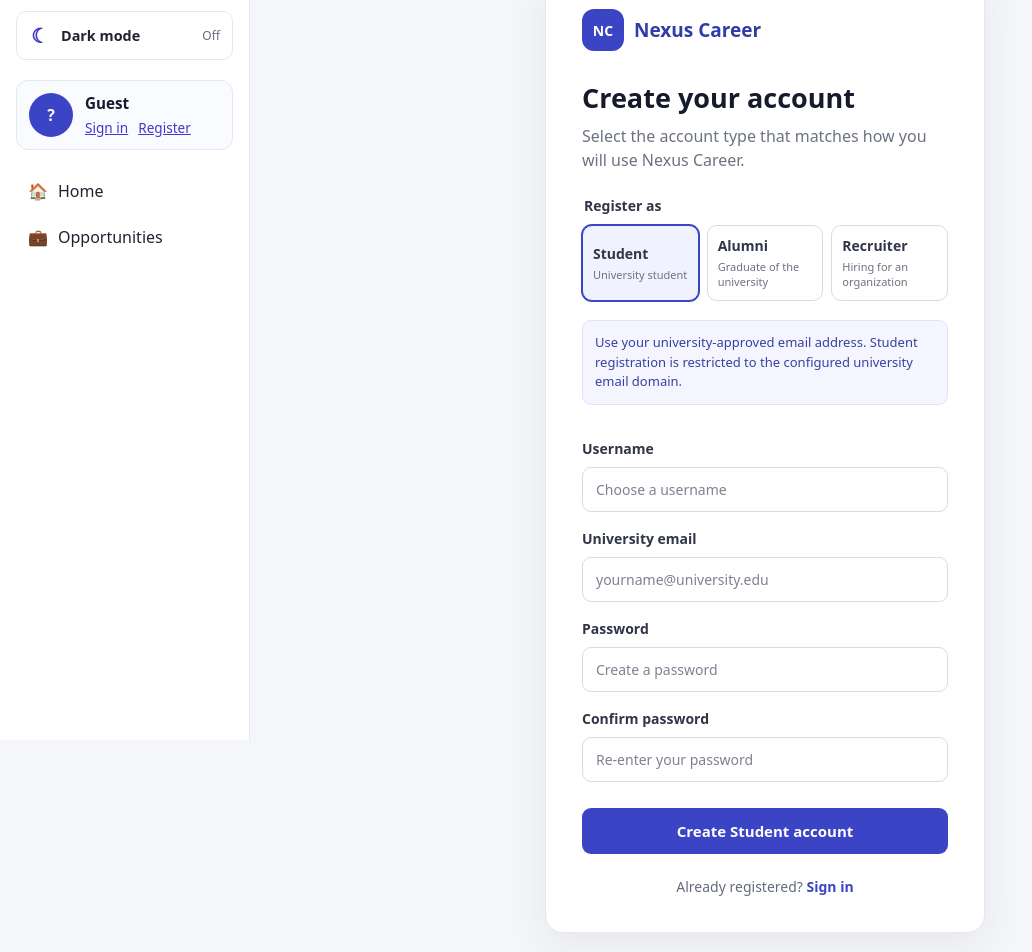
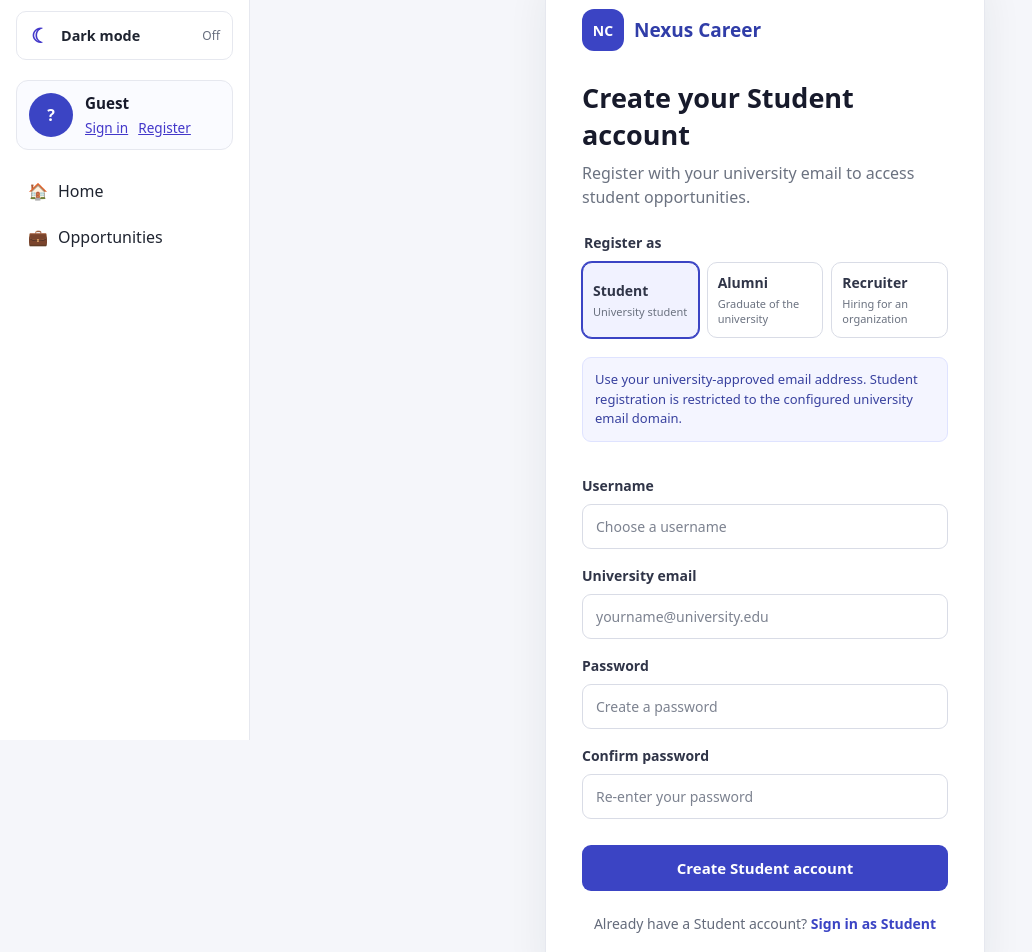
Before and after one commit to Deepak392/nexus-career, a React (Vite) app in the folder frontend/: page /register in a window 1280 px wide. Shown: the part 60-1012 px from the top of the page, without its empty margins (0-1032 px from the left). Built offline with nearby package versions, Linux system fonts and the light colour scheme; no server answers.

Commit message:
feat(auth): personalize registration for each account role

```diff
--- a/frontend/src/pages/RegisterPage.tsx
+++ b/frontend/src/pages/RegisterPage.tsx
@@ -49,6 +49,14 @@ export default function RegisterPage() {
   const [error, setError] = useState("");
   const [success, setSuccess] = useState("");
   const [loading, setLoading] = useState(false);
+
+  const selectedAccountType = accountTypes.find((item) => item.role === selectedRole);
+
+  const registrationSubtitle = selectedRole === "STUDENT"
+    ? "Register with your university email to access student opportunities."
+    : selectedRole === "ALUMNI"
+      ? "Create your alumni account with your academic details."
+      : "Create a recruiter account to manage your organization’s opportunities.";
 
   const emailLabel = selectedRole === "STUDENT"
     ? "University email"
@@ -112,10 +120,8 @@ export default function RegisterPage() {
           <span>Nexus Career</span>
         </div>
 
-        <h1>Create your account</h1>
-        <p className="auth-subtitle">
-          Select the account type that matches how you will use Nexus Career.
-        </p>
+        <h1>Create your {selectedAccountType?.label ?? "Student"} account</h1>
+        <p className="auth-subtitle">{registrationSubtitle}</p>
 
         {success ? (
           <>
@@ -285,8 +291,8 @@ export default function RegisterPage() {
         )}
 
         <p className="auth-footer">
-          Already registered?{" "}
-          <Link to="/login">Sign in</Link>
+          Already have a {selectedAccountType?.label ?? "Student"} account?{" "}
+          <Link to={`/login?role=${selectedRole}`}>Sign in as {selectedAccountType?.label ?? "Student"}</Link>
         </p>
       </div>
     </section>
```
